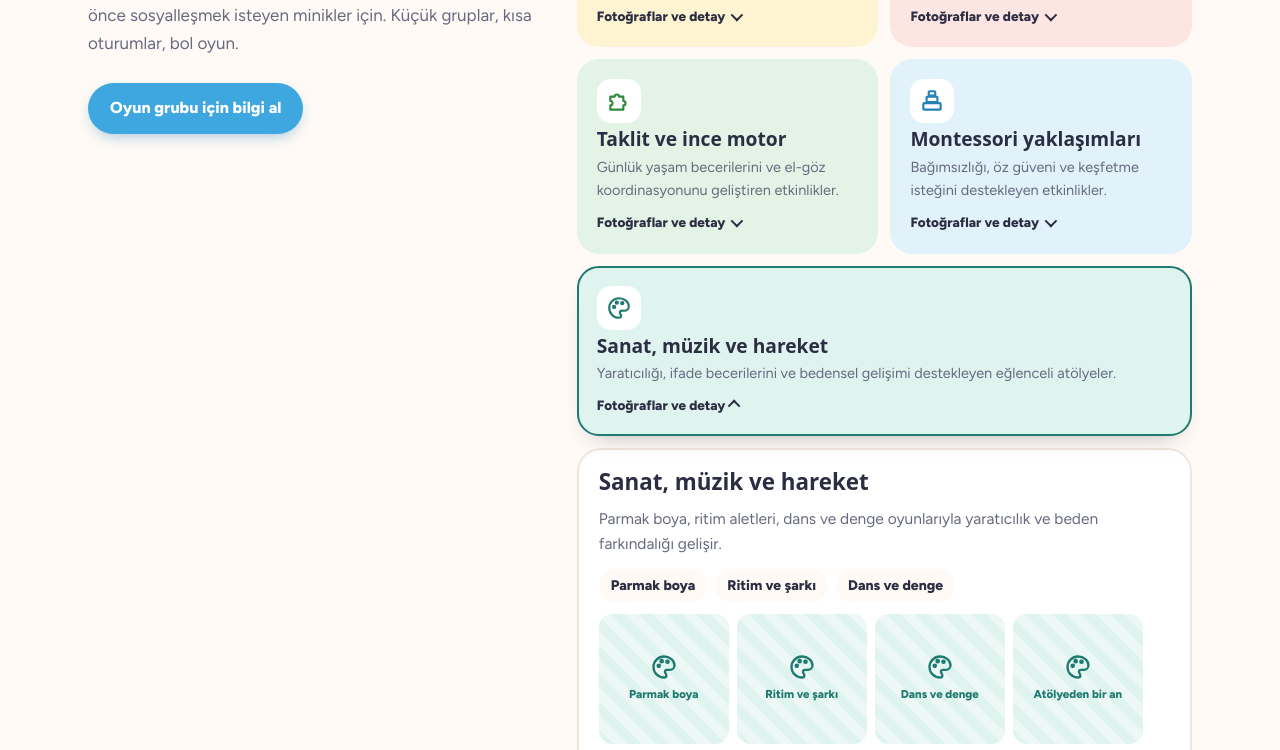
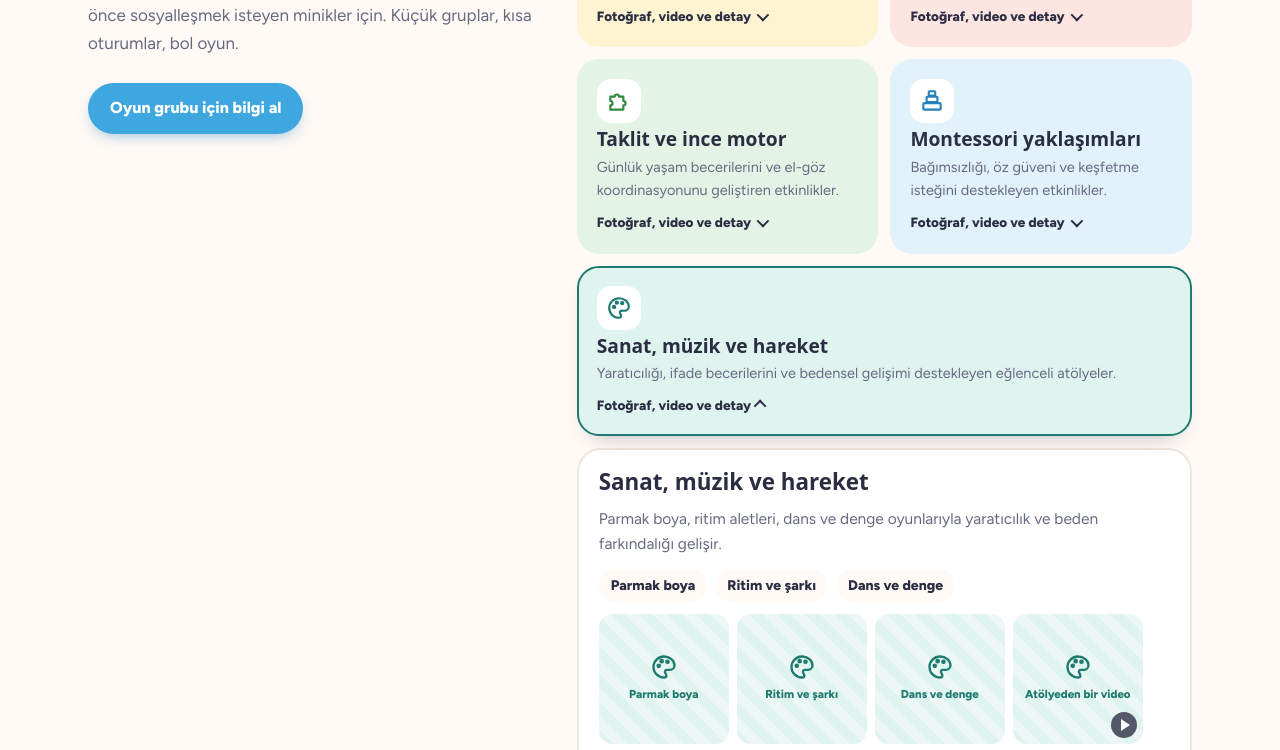
Before and after one commit to nnumanbekir-lgtm/minik-damlalar-kres, a plain HTML site: page index.html in a window 1280 px wide. Both pictures are taken after a click on the button 884 px from the left and 2098 px from the top of the page. Shown: the part 1748-2498 px from the top of the page. Drawn offline with Linux system fonts and the light colour scheme; a web font is replaced by a local one.

Commit message:
Minik Damlalar: galerilere video desteği
Co-Authored-By: Claude Opus 5.5 <noreply@anthropic.com>
Claude-Session: https://claude.ai/code/session_01V27VxCak6nhkhKEoPmg8Ct

```diff
--- a/index.html
+++ b/index.html
@@ -110,7 +110,10 @@ input[type=range]::-moz-range-thumb{width:30px;height:30px;border-radius:50%;bac
 .thumbs{display:grid;grid-template-columns:repeat(4,minmax(0,130px));gap:8px}
 .th{font:inherit;border:0;padding:0;cursor:zoom-in;border-radius:14px;overflow:hidden;aspect-ratio:1;background:var(--b);position:relative;transition:transform .18s}
 .th:hover{transform:scale(1.03)}
-.th img{width:100%;height:100%;object-fit:cover;display:block}
+.th img,.th video{width:100%;height:100%;object-fit:cover;display:block}
+.th .play{position:absolute;right:6px;bottom:6px;width:26px;height:26px;border-radius:50%;background:rgba(43,45,66,.78)}
+.th .play:after{content:"";position:absolute;left:10px;top:7px;border-left:9px solid #fff;border-top:6px solid transparent;border-bottom:6px solid transparent}
+.lbf video{width:100%;height:100%;object-fit:contain;display:block;background:#000}
 .ph-tile{position:absolute;inset:0;display:grid;place-items:center;align-content:center;gap:4px;color:var(--c);font-size:11.5px;font-weight:800;text-align:center;padding:6px;background:repeating-linear-gradient(45deg,transparent 0 10px,rgba(255,255,255,.45) 10px 20px)}
 .ph-tile svg{width:28px;height:28px}
 .pgnote{font-size:13px;color:var(--muted)}
@@ -311,21 +314,21 @@ footer .wrap{display:flex;justify-content:space-between;gap:12px;flex-wrap:wrap;
 <section id="oyun"><div class="wrap pg">
 <div><h2 class="pbadge">12–36<small>ay oyun grupları</small></h2><p class="s">Henüz tam gün okula başlamadan, ebeveyniyle ayrılmadan önce sosyalleşmek isteyen minikler için. Küçük gruplar, kısa oturumlar, bol oyun.</p><div class="cta"><a class="btn d" href="#iletisim" data-g="5">Oyun grubu için bilgi al</a></div></div>
 <div class="pl" id="pl">
-<button type="button" class="pi" style="--b:var(--yellow-soft);--c2:#9a6a00" data-k="0" aria-expanded="false" aria-controls="pgd"><span class="ic" style="--c:#9a6a00"><svg class="ico" aria-hidden="true"><use href="#i-sense"/></svg></span><h3>Duyusal oyun keşifleri</h3><p>Tüm duyu alanlarını destekleyen keşif ve deneyim etkinlikleri.</p><span class="more">Fotoğraflar ve detay</span></button>
-<button type="button" class="pi" style="--b:var(--coral-soft);--c2:var(--coral-d)" data-k="1" aria-expanded="false" aria-controls="pgd"><span class="ic" style="--c:var(--coral-d)"><svg class="ico" aria-hidden="true"><use href="#i-blocks"/></svg></span><h3>Grup oyunları</h3><p>Sosyal becerileri güçlendiren, yaşıtlarla etkileşim fırsatları.</p><span class="more">Fotoğraflar ve detay</span></button>
-<button type="button" class="pi" style="--b:var(--green-soft);--c2:#2f8a3f" data-k="2" aria-expanded="false" aria-controls="pgd"><span class="ic" style="--c:#2f8a3f"><svg class="ico" aria-hidden="true"><use href="#i-puzzle"/></svg></span><h3>Taklit ve ince motor</h3><p>Günlük yaşam becerilerini ve el-göz koordinasyonunu geliştiren etkinlikler.</p><span class="more">Fotoğraflar ve detay</span></button>
-<button type="button" class="pi" style="--b:var(--drop-soft);--c2:var(--drop-d)" data-k="3" aria-expanded="false" aria-controls="pgd"><span class="ic" style="--c:var(--drop-d)"><svg class="ico" aria-hidden="true"><use href="#i-tower"/></svg></span><h3>Montessori yaklaşımları</h3><p>Bağımsızlığı, öz güveni ve keşfetme isteğini destekleyen etkinlikler.</p><span class="more">Fotoğraflar ve detay</span></button>
-<button type="button" class="pi wide" style="--b:var(--violet-soft);--c2:#1f7a6f" data-k="4" aria-expanded="false" aria-controls="pgd"><span class="ic" style="--c:#1f7a6f"><svg class="ico" aria-hidden="true"><use href="#i-art"/></svg></span><h3>Sanat, müzik ve hareket</h3><p>Yaratıcılığı, ifade becerilerini ve bedensel gelişimi destekleyen eğlenceli atölyeler.</p><span class="more">Fotoğraflar ve detay</span></button>
+<button type="button" class="pi" style="--b:var(--yellow-soft);--c2:#9a6a00" data-k="0" aria-expanded="false" aria-controls="pgd"><span class="ic" style="--c:#9a6a00"><svg class="ico" aria-hidden="true"><use href="#i-sense"/></svg></span><h3>Duyusal oyun keşifleri</h3><p>Tüm duyu alanlarını destekleyen keşif ve deneyim etkinlikleri.</p><span class="more">Fotoğraf, video ve detay</span></button>
+<button type="button" class="pi" style="--b:var(--coral-soft);--c2:var(--coral-d)" data-k="1" aria-expanded="false" aria-controls="pgd"><span class="ic" style="--c:var(--coral-d)"><svg class="ico" aria-hidden="true"><use href="#i-blocks"/></svg></span><h3>Grup oyunları</h3><p>Sosyal becerileri güçlendiren, yaşıtlarla etkileşim fırsatları.</p><span class="more">Fotoğraf, video ve detay</span></button>
+<button type="button" class="pi" style="--b:var(--green-soft);--c2:#2f8a3f" data-k="2" aria-expanded="false" aria-controls="pgd"><span class="ic" style="--c:#2f8a3f"><svg class="ico" aria-hidden="true"><use href="#i-puzzle"/></svg></span><h3>Taklit ve ince motor</h3><p>Günlük yaşam becerilerini ve el-göz koordinasyonunu geliştiren etkinlikler.</p><span class="more">Fotoğraf, video ve detay</span></button>
+<button type="button" class="pi" style="--b:var(--drop-soft);--c2:var(--drop-d)" data-k="3" aria-expanded="false" aria-controls="pgd"><span class="ic" style="--c:var(--drop-d)"><svg class="ico" aria-hidden="true"><use href="#i-tower"/></svg></span><h3>Montessori yaklaşımları</h3><p>Bağımsızlığı, öz güveni ve keşfetme isteğini destekleyen etkinlikler.</p><span class="more">Fotoğraf, video ve detay</span></button>
+<button type="button" class="pi wide" style="--b:var(--violet-soft);--c2:#1f7a6f" data-k="4" aria-expanded="false" aria-controls="pgd"><span class="ic" style="--c:#1f7a6f"><svg class="ico" aria-hidden="true"><use href="#i-art"/></svg></span><h3>Sanat, müzik ve hareket</h3><p>Yaratıcılığı, ifade becerilerini ve bedensel gelişimi destekleyen eğlenceli atölyeler.</p><span class="more">Fotoğraf, video ve detay</span></button>
 <div class="pgd" id="pgd" hidden></div>
 </div></div></section>
 
 <section style="padding-top:0"><div class="wrap">
 <div class="head"><h2>Her gün başka bir renk</h2></div>
 <div class="ws" id="ws">
-<button type="button" class="w" style="--b:var(--drop-soft);--c2:var(--drop-d)" aria-expanded="false" aria-controls="wsd"><span class="ic" style="--c:var(--drop-d)"><svg class="ico" aria-hidden="true"><use href="#i-move"/></svg></span><h3>Hareket eğitimi</h3><p>Denge, koordinasyon ve beden farkındalığı için düzenli hareket saatleri.</p><span class="more">Fotoğraflar ve detay</span></button>
-<button type="button" class="w" style="--b:var(--orange-soft);--c2:#b2601c" aria-expanded="false" aria-controls="wsd"><span class="ic" style="--c:#b2601c"><svg class="ico" aria-hidden="true"><use href="#i-clay"/></svg></span><h3>Heykel ve sanat</h3><p>Kil, doğal malzemeler ve boya. Elleriyle düşünen çocuklar.</p><span class="more">Fotoğraflar ve detay</span></button>
-<button type="button" class="w" style="--b:var(--violet-soft);--c2:#1f7a6f" aria-expanded="false" aria-controls="wsd"><span class="ic" style="--c:#1f7a6f"><svg class="ico" aria-hidden="true"><use href="#i-pencil"/></svg></span><h3>İlkokula hazırlık</h3><p>Dikkat, kalem tutma, sesler ve sayılarla okula hazır bir başlangıç.</p><span class="more">Fotoğraflar ve detay</span></button>
-<button type="button" class="w" style="--b:var(--coral-soft);--c2:var(--coral-d)" aria-expanded="false" aria-controls="wsd"><span class="ic" style="--c:var(--coral-d)"><svg class="ico" aria-hidden="true"><use href="#i-flag"/></svg></span><h3>Özel günler</h3><p>Bayramlar, belirli gün ve haftalar. Değerleri yaşayarak öğreniyoruz.</p><span class="more">Fotoğraflar ve detay</span></button>
+<button type="button" class="w" style="--b:var(--drop-soft);--c2:var(--drop-d)" aria-expanded="false" aria-controls="wsd"><span class="ic" style="--c:var(--drop-d)"><svg class="ico" aria-hidden="true"><use href="#i-move"/></svg></span><h3>Hareket eğitimi</h3><p>Denge, koordinasyon ve beden farkındalığı için düzenli hareket saatleri.</p><span class="more">Fotoğraf, video ve detay</span></button>
+<button type="button" class="w" style="--b:var(--orange-soft);--c2:#b2601c" aria-expanded="false" aria-controls="wsd"><span class="ic" style="--c:#b2601c"><svg class="ico" aria-hidden="true"><use href="#i-clay"/></svg></span><h3>Heykel ve sanat</h3><p>Kil, doğal malzemeler ve boya. Elleriyle düşünen çocuklar.</p><span class="more">Fotoğraf, video ve detay</span></button>
+<button type="button" class="w" style="--b:var(--violet-soft);--c2:#1f7a6f" aria-expanded="false" aria-controls="wsd"><span class="ic" style="--c:#1f7a6f"><svg class="ico" aria-hidden="true"><use href="#i-pencil"/></svg></span><h3>İlkokula hazırlık</h3><p>Dikkat, kalem tutma, sesler ve sayılarla okula hazır bir başlangıç.</p><span class="more">Fotoğraf, video ve detay</span></button>
+<button type="button" class="w" style="--b:var(--coral-soft);--c2:var(--coral-d)" aria-expanded="false" aria-controls="wsd"><span class="ic" style="--c:var(--coral-d)"><svg class="ico" aria-hidden="true"><use href="#i-flag"/></svg></span><h3>Özel günler</h3><p>Bayramlar, belirli gün ve haftalar. Değerleri yaşayarak öğreniyoruz.</p><span class="more">Fotoğraf, video ve detay</span></button>
 <div class="pgd" id="wsd" hidden></div>
 </div></div></section>
 
@@ -489,7 +492,8 @@ function reset(){stage=0;added=[];pieces=[];jf.innerHTML='';$('jbub').innerHTML=
 steps();render();
 
 // kartlar: detay + fotoğraf galerisi (oyun grupları ve etkinlikler)
-// Fotoğraflar gelince ilgili kaydın ph listesine {src:'foto.jpg',alt:'açıklama'} ekleyin; boşken önizleme kutuları görünür.
+// Fotoğraf: {src:'foto.jpg',alt:'açıklama'}  Video: {video:'video.mp4',poster:'kapak.jpg',alt:'açıklama'}
+// İlgili kaydın ph listesine ekleyin; boşken önizleme kutuları görünür.
 var DATA={
  pl:[
  {t:'Duyusal oyun keşifleri',d:'Kum, su, pirinç ve doğal malzemelerle dolu keşif kutularında minikler dokunarak, dinleyerek ve koklayarak öğrenir. Farklı dokular dil gelişimini ve merakı besler.',k:['Duyu kutuları','Su ve kum oyunu','Doku ve ses keşfi'],ph:[]},
@@ -508,25 +512,27 @@ function gallery(gridId,panelId){
  var cards=[].slice.call(document.querySelectorAll('#'+gridId+' > button')),pan=$(panelId),cur=-1,data=DATA[gridId];
  function close(){cur=-1;pan.hidden=true;cards.forEach(function(c){c.setAttribute('aria-expanded','false')})}
  function open(i){var card=cards[i];if(cur===i){close();return}pan.hidden=true;cur=i;cards.forEach(function(c,j){c.setAttribute('aria-expanded',j===i)});
-  var g=data[i],ph=g.ph.length?g.ph:g.k.concat(['Atölyeden bir an']).map(function(x){return {label:x}});
+  var g=data[i],ph=g.ph.length?g.ph:g.k.map(function(x){return {label:x}}).concat([{label:'Atölyeden bir video',vid:1}]);
   pan.innerHTML='';pan.style.setProperty('--b',card.style.getPropertyValue('--b'));pan.style.setProperty('--c',card.style.getPropertyValue('--c2'));
   var h=document.createElement('h3');h.textContent=g.t;var p=document.createElement('p');p.textContent=g.d;var ul=document.createElement('ul');g.k.forEach(function(x){var li=document.createElement('li');li.textContent=x;ul.appendChild(li)});
   var th=document.createElement('div');th.className='thumbs';
   ph.forEach(function(x,j){var b=document.createElement('button');b.type='button';b.className='th';b.setAttribute('aria-label',(x.alt||x.label)+' fotoğrafını büyüt');
-   if(x.src){var im=document.createElement('img');im.src=x.src;im.alt=x.alt||'';im.loading='lazy';b.appendChild(im)}else b.appendChild(tile(card,x.label));
+   if(x.src||x.poster){var im=document.createElement('img');im.src=x.src||x.poster;im.alt=x.alt||'';im.loading='lazy';b.appendChild(im)}else if(x.video){var v=document.createElement('video');v.src=x.video+'#t=0.5';v.muted=true;v.preload='metadata';v.setAttribute('playsinline','');b.appendChild(v)}else b.appendChild(tile(card,x.label));
+   if(x.video||x.vid){var pl=document.createElement('span');pl.className='play';b.appendChild(pl)}
    b.onclick=function(){gal=ph;lbCard=card;lbOpen(j)};th.appendChild(b)});
-  pan.append(h,p,ul,th);if(!g.ph.length){var n=document.createElement('p');n.className='pgnote';n.innerHTML='<span class="ph">Fotoğraflarınız buraya eklenecek</span>';pan.appendChild(n)}
+  pan.append(h,p,ul,th);if(!g.ph.length){var n=document.createElement('p');n.className='pgnote';n.innerHTML='<span class="ph">Fotoğraf ve videolarınız buraya eklenecek</span>';pan.appendChild(n)}
   // paneli tıklanan kartın satırının sonuna yerleştir
   var row=card,top=card.offsetTop;for(var j=i+1;j<cards.length&&cards[j].offsetTop===top;j++)row=cards[j];
   row.after(pan);pan.hidden=false;if(innerWidth<900)setTimeout(function(){pan.scrollIntoView({behavior:'smooth',block:'nearest'})},50)}
  cards.forEach(function(c,i){c.addEventListener('click',function(){open(i)})})}
 gallery('pl','pgd');gallery('ws','wsd');
 var lb=$('lb');
-function lbShow(){var f=$('lbf'),ph=gal[gi];f.innerHTML='';if(ph.src){var im=document.createElement('img');im.src=ph.src;im.alt=ph.alt||'';f.appendChild(im)}else f.appendChild(tile(lbCard,ph.label+' · fotoğraf eklenecek'));$('lbc').textContent=(gi+1)+' / '+gal.length}
+function lbShow(){var f=$('lbf'),ph=gal[gi];f.innerHTML='';if(ph.video){var v=document.createElement('video');v.src=ph.video;if(ph.poster)v.poster=ph.poster;v.controls=true;v.autoplay=true;v.setAttribute('playsinline','');f.appendChild(v)}else if(ph.src){var im=document.createElement('img');im.src=ph.src;im.alt=ph.alt||'';f.appendChild(im)}else f.appendChild(tile(lbCard,ph.label+(ph.vid?' · video eklenecek':' · fotoğraf eklenecek')));$('lbc').textContent=(gi+1)+' / '+gal.length}
 function lbOpen(j){gi=j;lbShow();if(lb.showModal)lb.showModal();else lb.setAttribute('open','')}
 $('lbp').onclick=function(){gi=(gi-1+gal.length)%gal.length;lbShow()};$('lbn').onclick=function(){gi=(gi+1)%gal.length;lbShow()};
 $('lbx').onclick=function(){lb.close?lb.close():lb.removeAttribute('open')};
 lb.addEventListener('click',function(e){if(e.target===lb)lb.close()});
+lb.addEventListener('close',function(){$('lbf').innerHTML=''});
 lb.addEventListener('keydown',function(e){if(e.key==='ArrowLeft')$('lbp').click();if(e.key==='ArrowRight')$('lbn').click()});
 
 // docs
```
